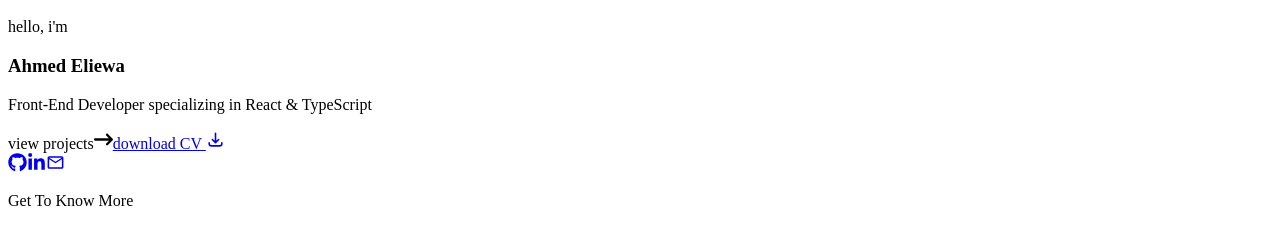
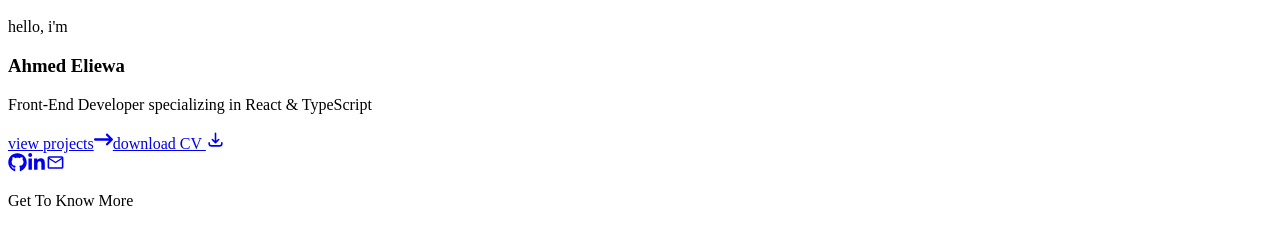
Before and after one commit to AhmedEliewa/my_website, a React (Vite) app: page / in a window 1280 px wide. Shown: the part 1523-1748 px from the top of the page. Built offline with nearby package versions, Linux system fonts and the light colour scheme; the HTML template or start-up script is replaced by a standard one.

Commit message:
Add href to projects link in Home component

```diff
--- a/src/components/Home/Home.tsx
+++ b/src/components/Home/Home.tsx
@@ -76,7 +76,7 @@ const Home = () => {
               Front-End Developer specializing in React & TypeScript
             </motion.p>
             <div className=" flex flex-col sm:flex-row items-center justify-center gap-4">
-              <a className="cursor-pointer group capitalize py-3 px-6 flex items-center gap-2 font-medium bg-transparent text-black rounded-full border-2 border-black hover:bg-black hover:text-white transition-all duration-300">
+              <a href="#projects" className="cursor-pointer group capitalize py-3 px-6 flex items-center gap-2 font-medium bg-transparent text-black rounded-full border-2 border-black hover:bg-black hover:text-white transition-all duration-300">
                 view projects
                 <FaArrowRightLong
                   size={19}
```
